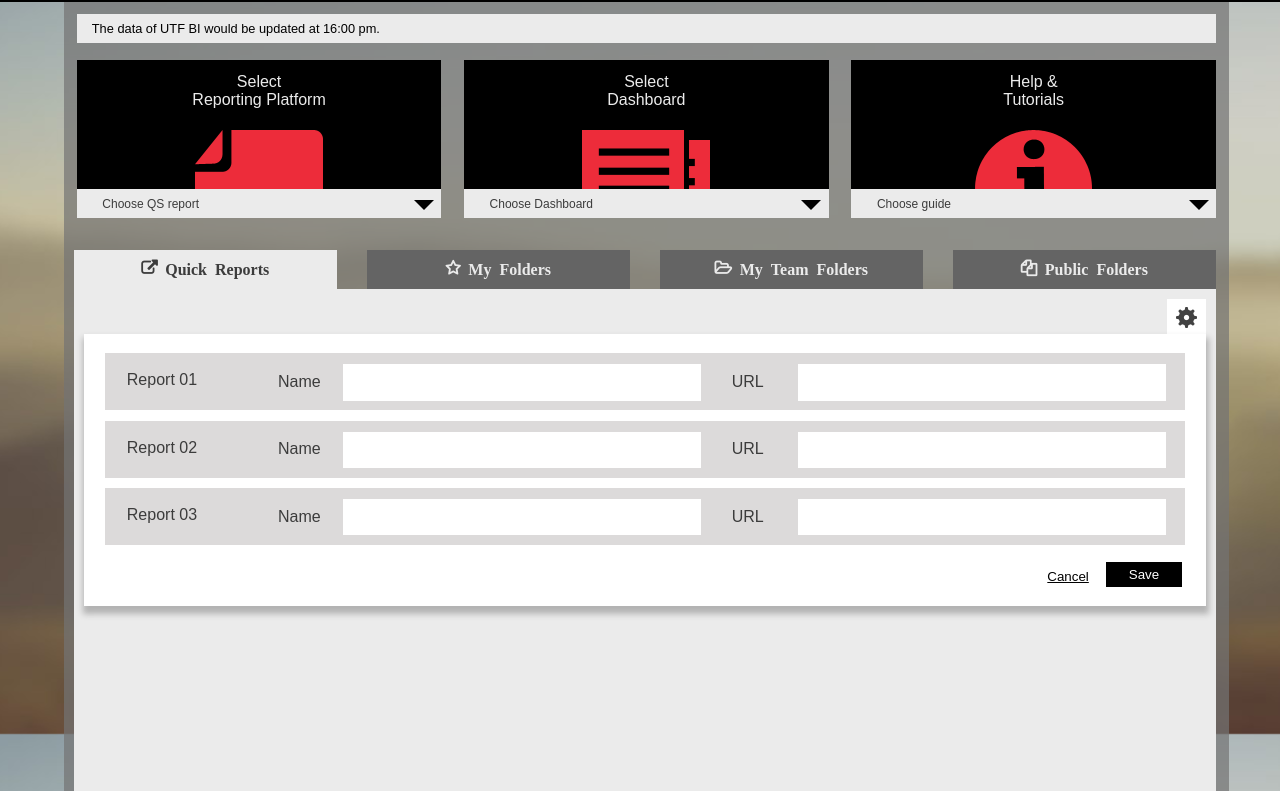
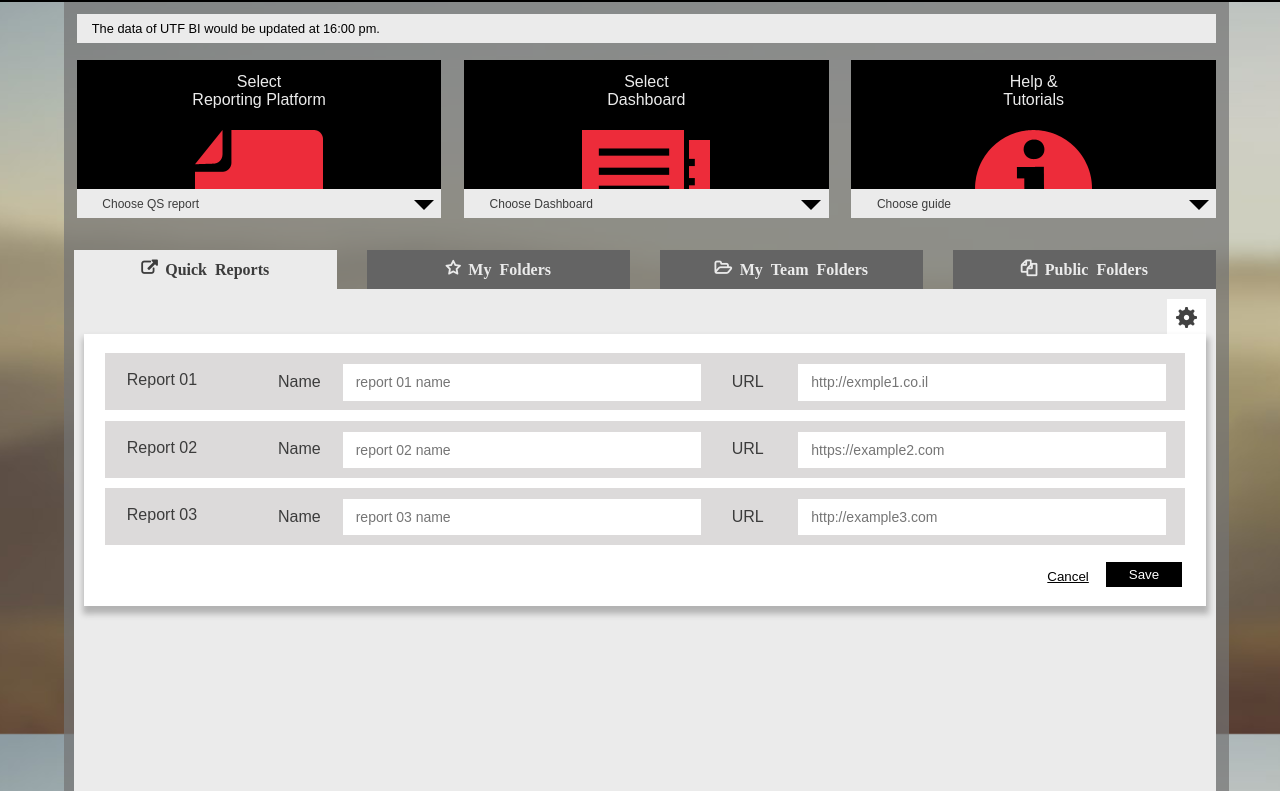
Before and after one commit to ezza23/webapp, a plain HTML site: page index.html in a window 1280 px wide. Shown: the part 66-857 px from the top of the page. Drawn offline with Linux system fonts and the light colour scheme; files whose address does not match are found by name.

Commit message:
add placeholder for every input feild

```diff
--- a/index.html
+++ b/index.html
@@ -15,7 +15,7 @@
 			<a href="#"><img src="img/logo-netcraft.svg" alt="netcraft"><span class="hidden">logo</span></a>
 			<form class="search-box">
 				<label for="report-search"><span class="hidden">search</span></label>
-				<input type="search" name="q" placeholder="search" id="report-search">
+				<input type="search" name="q" placeholder="search report" id="report-search">
 			</form>
 		</div>
 	</header>
@@ -101,11 +101,11 @@
 								<span>Report 01</span>
 								<div class="content-wrapper reportName">
 									<label class="report-lbl" for="report1">Name </label>
-									<input class="report-input" type="text" id="report1">
+									<input class="report-input" placeholder="report 01 name" type="text" id="report1">
 								</div>
 								<div class="content-wrapper reportURL">
 									<label class="report-lbl" for="rurl1">URL</label>
-									<input class="report-input" type="url" id="rurl1">
+									<input class="report-input" placeholder="http://exmple1.co.il" type="url" id="rurl1">
 								</div>
 							</fieldset>
 
@@ -114,11 +114,11 @@
 								<span>Report 02</span>
 								<div class="content-wrapper reportName">
 									<label class="report-lbl" for="report2">Name </label>
-									<input class="report-input" type="text" id="report2">
+									<input class="report-input" placeholder="report 02 name" type="text" id="report2">
 								</div>
 								<div class="content-wrapper reportURL">
 									<label class="report-lbl" for="rurl2">URL</label>
-									<input class="report-input" type="url" id="rurl2">
+									<input class="report-input" placeholder="https://example2.com" type="url" id="rurl2">
 								</div>
 							</fieldset>
 
@@ -127,11 +127,11 @@
 								<span>Report 03</span>
 								<div class="content-wrapper reportName">
 									<label class="report-lbl" for="report3">Name </label>
-									<input class="report-input" type="text" id="report3">
+									<input class="report-input" placeholder="report 03 name" type="text" id="report3">
 								</div>
 								<div class="content-wrapper reportURL">
 									<label class="report-lbl" for="rurl3">URL</label>
-									<input class="report-input" type="url" id="rurl3">
+									<input class="report-input" placeholder="http://example3.com" type="url" id="rurl3">
 								</div>
 							</fieldset>
 							<input type="submit" class="setting-save" value="Save" id="quick-reports-save">
@@ -182,11 +182,11 @@
 								<span>Folder 01</span>
 								<div class="content-wrapper reportName">
 									<label class="report-lbl" for="folder1">Name </label>
-									<input class="report-input" type="text" id="folder1">
+									<input class="report-input" placeholder="folder 01 name" type="text" id="folder1">
 								</div>
 								<div class="content-wrapper reportURL">
 									<label class="report-lbl" for="furl1">URL</label>
-									<input class="report-input" type="url" id="furl1">
+									<input class="report-input" placeholder="http://example1.co.il" type="url" id="furl1">
 								</div>
 							</fieldset>
 
@@ -195,11 +195,11 @@
 								<span>Folder 02</span>
 								<div class="content-wrapper reportName">
 									<label class="report-lbl" for="folder2">Name </label>
-									<input class="report-input" type="text" id="folder2">
+									<input class="report-input" placeholder="folder 02 name" type="text" id="folder2">
 								</div>
 								<div class="content-wrapper reportURL">
 									<label class="report-lbl" for="furl2">URL</label>
-									<input class="report-input" type="url" id="furl2">
+									<input class="report-input" placeholder="https://example2.com" type="url" id="furl2">
 								</div>
 							</fieldset>
 
@@ -208,11 +208,11 @@
 								<span>Folder 03</span>
 								<div class="content-wrapper reportName">
 									<label class="report-lbl" for="folder3">Name </label>
-									<input class="report-input" type="text" id="folder3">
+									<input class="report-input" placeholder="folder 03 name" type="text" id="folder3">
 								</div>
 								<div class="content-wrapper reportURL">
 									<label class="report-lbl" for="furl3">URL</label>
-									<input class="report-input" type="url" id="furl3">
+									<input class="report-input" placeholder="http://example3.com" type="url" id="furl3">
 								</div>
 							</fieldset>
 							<input type="submit" class="setting-save" value="Save" id="my-team-folders-save">
```
